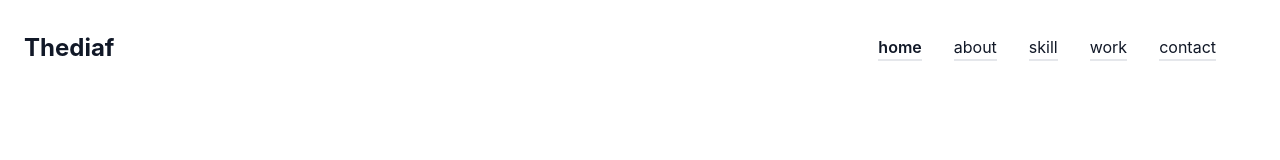
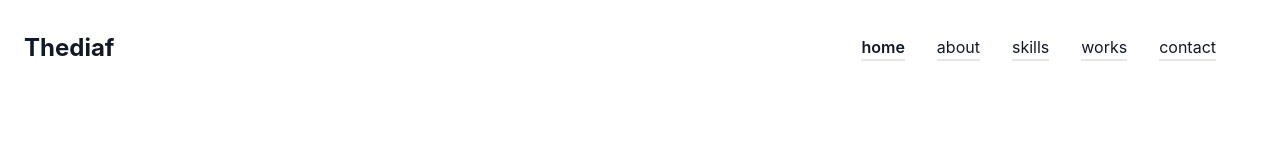
Before and after one commit to thediaf/portfolio, a React (Create React App) app: page / in a window 1280 px wide. Shown: the top 160 px of the page. Built offline with nearby package versions, Linux system fonts and the light colour scheme.

Commit message:
React scroll to element

```diff
--- a/package.json
+++ b/package.json
@@ -13,6 +13,7 @@
     "react-icons": "^4.3.1",
     "react-router-dom": "^6.0.2",
     "react-scripts": "4.0.3",
+    "react-scroll": "^1.8.4",
     "react-typewriter-effect": "^1.1.0",
     "web-vitals": "^1.0.1"
   },
--- a/src/component/About.js
+++ b/src/component/About.js
@@ -1,9 +1,10 @@
 import React from "react";
 import TabsRender from "./Tabs";
+import { Element } from "react-scroll";
 
 const About = () => {
     return (
-        <section className="about md:min-h-screen" id="about">
+        <Element className="about md:min-h-screen" id="about" name="about">
             <div className="title right-title pr-10 text-3xl">
                 about
             </div>
@@ -25,7 +26,7 @@ const About = () => {
             </div>
             <TabsRender />
 
-        </section>
+        </Element>
     )
 }
 
--- a/src/component/Contact.js
+++ b/src/component/Contact.js
@@ -1,9 +1,10 @@
 import React from "react";
 import { FaMapMarkerAlt, FaEnvelope, FaPhone, FaFacebookF,FaTwitter,FaGithub, FaLinkedinIn } from 'react-icons/fa';
+import { Element } from "react-scroll";
 
 const Contact = () => {
     return (
-        <section className="contact">
+        <Element className="contact" id="contact" name="contact">
             <div className="title left-title pl-10 text-3xl">
                 contact me
             </div>
@@ -50,7 +51,7 @@ const Contact = () => {
                     </span>
                 </div>
             </div>
-        </section>
+        </Element>
     )
 }
 
--- a/src/component/Navbar.js
+++ b/src/component/Navbar.js
@@ -1,6 +1,7 @@
 import React, {useState} from 'react';
-import { Link } from 'react-router-dom';
-
+import { NavLink } from 'react-router-dom';
+import { Link } from 'react-scroll';
+import About from './About';
 
 const NavBar = () => {
 
@@ -14,11 +15,11 @@ const NavBar = () => {
             >
                 <div className="w-screen flex items-center justify-between">
                     <div>
-                        <Link to="/" className="text-xl font-bold text-gray-900 dark:text-white hover:text-gray-700
+                        <a href="/" className="text-xl font-bold text-gray-900 dark:text-white hover:text-gray-700
                                             md:text-2xl dark:hover:text-gray-300"
                         >
                             Thediaf
-                        </Link>
+                        </a>
                     </div>
                     <div className="flex md:hidden">
                         <button type="button" className="text-gray-500 dark:text-gray-200" aria-label="toggle menu" onClick={handleClick}>
@@ -36,80 +37,48 @@ const NavBar = () => {
                 <div className={click ? 'items-center flex-none md:flex hidden' : 'items-center md:flex block transition ease-linear'}>
                     <div className="flex flex-col md:flex-row md:mx-6">
                         <Link
-                        className="
-                            my-1
-                            text-gray-900
-                            dark:text-gray-200
-                            hover:border-gray-900
-                            dark:hover:border-white
-                            md:mx-4 md:my-0
-                            md:border-b-2
-                            font-semibold
-                            transition duration-700 delay-300 ease-linear
-                        "
+                            className="my-1 text-gray-900 font-semibold cursor-pointer dark:text-gray-200 hover:border-gray-900 dark:hover:border-white md:mx-4 md:my-0 md:border-b-2 transition duration-300 delay-300 ease-linear"
+
                             to="/"
                         >
                             home
                         </Link>
                         <Link
-                        className="
-                            my-1
-                            text-gray-900
-                            dark:text-gray-200
-                            hover:border-gray-900
-                            dark:hover:border-white
-                            md:mx-4 md:my-0
-                            md:border-b-2
-                            transition duration-700 delay-300 ease-linear
-                        "
-                        to="#about"
+                                to="about"
+                                spy={true}
+                                smooth={true}
+                                duration={500}
+                                className="my-1 text-gray-900 cursor-pointer dark:text-gray-200 hover:border-gray-900 dark:hover:border-white md:mx-4 md:my-0 md:border-b-2 transition duration-300 delay-300 ease-linear"
                         >
                             about
                         </Link>
                         <Link
-                        className="
-                            my-1
-                            text-gray-900
-                            dark:text-gray-200
-                            hover:border-gray-900
-                            dark:hover:border-white
-                            md:mx-4 md:my-0
-                            md:border-b-2
-                            transition duration-700 delay-300 ease-linear
-                        "
-                        to="/#"
+                                to="skills"
+                                spy={true}
+                                smooth={true}
+                                duration={500}
+                                className="my-1 text-gray-900 cursor-pointer dark:text-gray-200 hover:border-gray-900 dark:hover:border-white md:mx-4 md:my-0 md:border-b-2 transition duration-300 delay-300 ease-linear"
                         >
-                        skill
+                            skills
                         </Link>
                         <Link
-                        className="
-                            my-1
-                            text-gray-900
-                            dark:text-gray-200
-                            hover:border-gray-900
-                            dark:hover:border-white
-                            md:mx-4 md:my-0
-                            md:border-b-2
-                            transition duration-700 delay-300 ease-linear
-                        "
-                        to="/#"
+                            to="works"
+                            spy={true}
+                            smooth={true}
+                            duration={500}
+                            className="my-1 text-gray-900 cursor-pointer dark:text-gray-200 hover:border-gray-900 dark:hover:border-white md:mx-4 md:my-0 md:border-b-2 transition duration-300 delay-300 ease-linear"
                         >
-                        work
+                            works
                         </Link>
                         <Link
-                        className="
-                            my-1
-                            text-gray-900
-                            dark:text-gray-200
-                            hover:border-gray-900
-                            dark:hover:border-white
-                            md:mx-4 md:my-0
-                            md:border-b-2
-                            transition duration-700 delay-300 ease-linear
-                        "
-                        to="/#"
+                            to="contact"
+                            spy={true}
+                            smooth={true}
+                            duration={500}
+                            className="my-1 text-gray-900 cursor-pointer dark:text-gray-200 hover:border-gray-900 dark:hover:border-white md:mx-4 md:my-0 md:border-b-2 transition duration-300 delay-300 ease-linear"
                         >
                                 contact
+
                         </Link>
 
                     </div>
--- a/src/component/Skill.js
+++ b/src/component/Skill.js
@@ -1,8 +1,9 @@
 import React from 'react';
+import { Element } from "react-scroll";
 
 const Skill = () =>{
     return (
-        <section className="skill md:min-h-screen">
+        <Element className="skill md:min-h-screen" id="skills" name="skills">
             <div className="title left-title pl-10 text-3xl">
                 skill
             </div>
@@ -95,7 +96,7 @@ const Skill = () =>{
                 </div>
             </div>
 
-        </section>
+        </Element>
     )
 }
 
--- a/src/component/Works.js
+++ b/src/component/Works.js
@@ -1,9 +1,10 @@
 import React from "react";
 import './Works.css';
+import { Element } from "react-scroll";
 
 const Works = () => {
     return (
-        <section className="works md:min-h-screen">
+        <Element className="works md:min-h-screen" id="works" name="works">
             <div className="title right-title pr-10 text-3xl">
                my works
             </div>
@@ -109,7 +110,7 @@ const Works = () => {
                     </div>
                 </div>
             </div>
-        </section>
+        </Element>
     )
 }
 
```
Also changed, not shown: 2 other files (tests, documents, lock files or other folders). Lines whose indentation alone changed are shown as unchanged.
